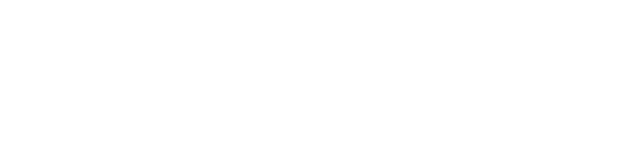
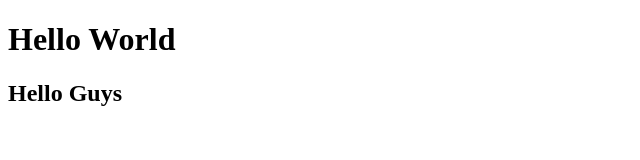
Before and after one commit to FernandoAlvarezDEV/SimpleCalculator, a plain HTML site: page index.html in a window 1280 px wide. Shown: the whole page, without its empty margins (0-640 px from the left). Drawn offline with Linux system fonts and the light colour scheme.

Commit message:
Nuevo H2

```diff
--- a/index.html
+++ b/index.html
@@ -6,6 +6,7 @@
     <title>Pagina Web</title>
 </head>
 <body>
-
+    <h1>Hello World</h1>
+    <h2>Hello Guys</h2>
 </body>
 </html>
```
